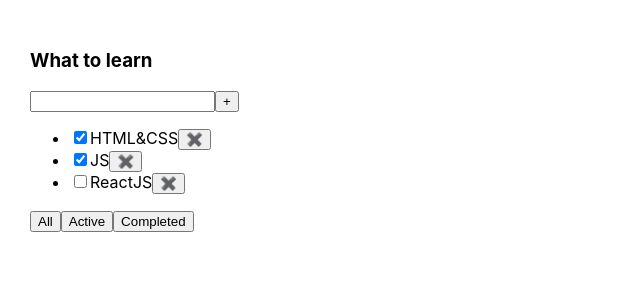
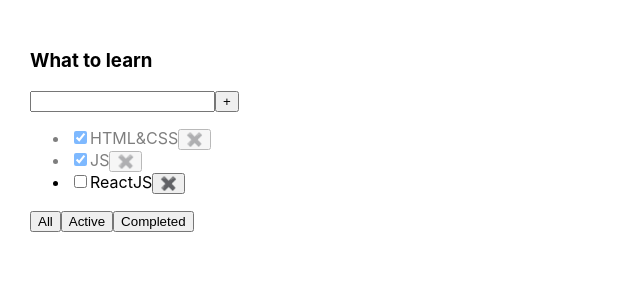
Before and after one commit to kitsune-oksi/1-todolist, a React (Create React App) app: page / in a window 1280 px wide. Shown: the top 300 px of the page, without its empty margins (0-640 px from the left). Built offline with nearby package versions, Linux system fonts and the light colour scheme.

Commit message:
Add styles

```diff
--- a/src/App.css
+++ b/src/App.css
@@ -14,3 +14,11 @@
 .error-message {
   color: red;
 }
+
+.active-filter {
+  background-color: aquamarine;
+}
+
+.is-done {
+  opacity: 0.5;
+}
--- a/src/App.tsx
+++ b/src/App.tsx
@@ -48,8 +48,14 @@
 
     return (
         <div className="App">
-            <Todolist title='What to learn' tasks={tasksForToDoList} removeTask={removeTask} filerTask={changeFiler}
-                      addTask={addTask} changeTaskStatus={changeTaskStatus}/>
+            <Todolist title='What to learn'
+                      tasks={tasksForToDoList}
+                      removeTask={removeTask}
+                      filerTask={changeFiler}
+                      addTask={addTask}
+                      changeTaskStatus={changeTaskStatus}
+                      filter={filter}
+            />
         </div>
     );
 }
--- a/src/Button.tsx
+++ b/src/Button.tsx
@@ -1,6 +1,7 @@
 type ButtonProps = {
     title: string
     callback: () => void
+    className?: string
 }
 
 export const Button = (props: ButtonProps) => {
--- a/src/Todolist.tsx
+++ b/src/Todolist.tsx
@@ -16,6 +16,7 @@
     filerTask: (value: filterValueType) => void
     addTask: (title: string) => void
     changeTaskStatus: (id: string, isDone: boolean) => void
+    filter: filterValueType
 }
 
 export function Todolist(props: PropsType) {
@@ -63,7 +64,7 @@
                         props.changeTaskStatus(task.id, newIsDoneValue)
                     }
                     return (
-                        <li key={task.id}>
+                        <li key={task.id} className={task.isDone ? 'is-done' : ''}>
                             <input type="checkbox" checked={task.isDone} onChange={onChangeHandler}/>
                             <span>{task.title}</span>
                             <Button title={'✖️'} callback={() => onClickRemoveTaskHandler(task.id)}/>
@@ -72,9 +73,9 @@
                 })}
             </ul>
             <div>
-                <Button title={'All'} callback={() => onClickFilterHandler('All')}/>
-                <Button title={'Active'} callback={() => onClickFilterHandler('Active')}/>
-                <Button title={'Completed'} callback={() => onClickFilterHandler('Completed')}/>
+                <Button className={props.filter === 'All' ? 'active-filter' : ''} title={'All'} callback={() => onClickFilterHandler('All')}/>
+                <Button className={props.filter === 'Active' ? 'active-filter' : ''} title={'Active'} callback={() => onClickFilterHandler('Active')}/>
+                <Button className={props.filter === 'Completed' ? 'active-filter' : ''} title={'Completed'} callback={() => onClickFilterHandler('Completed')}/>
             </div>
         </div>
     )
```
